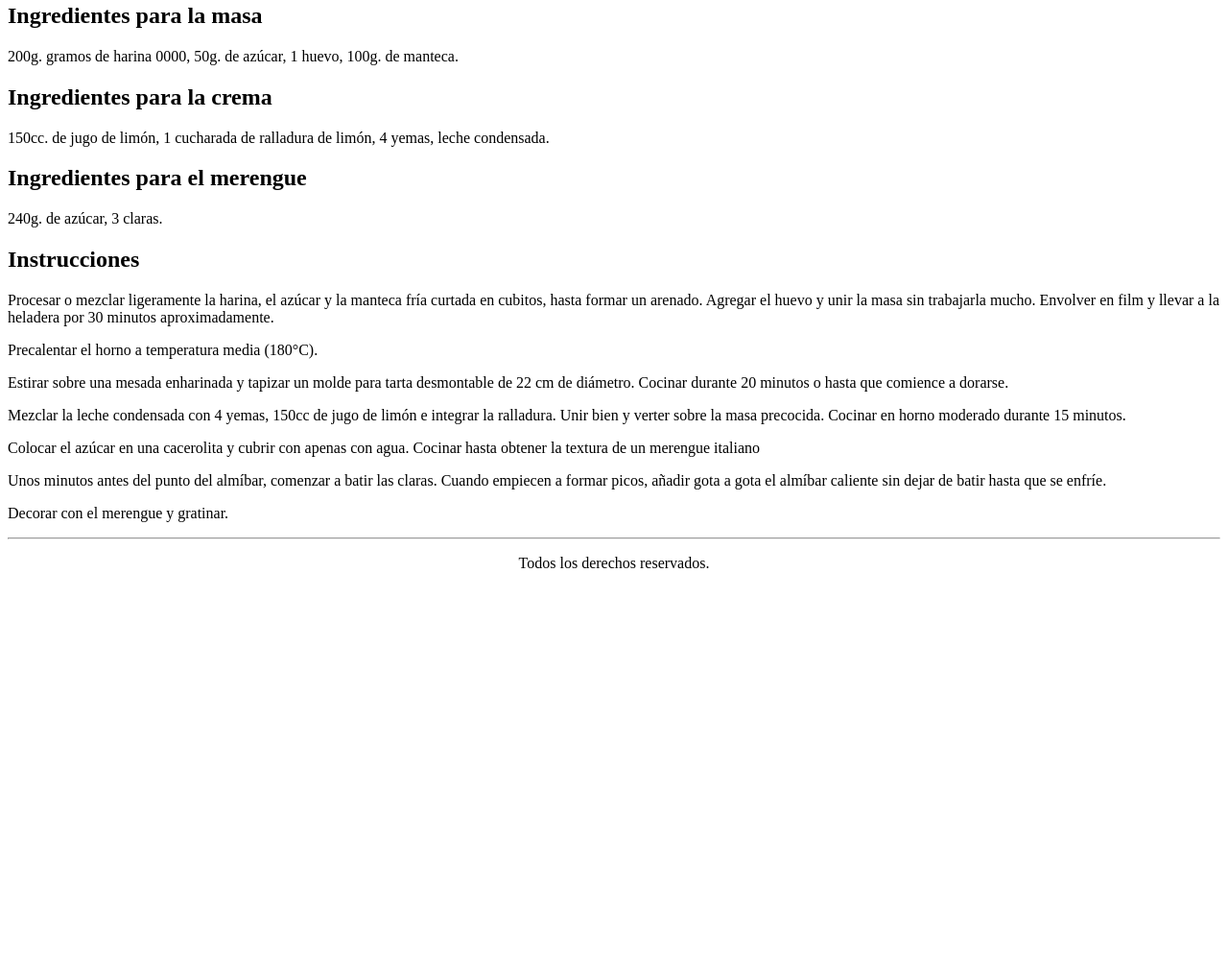
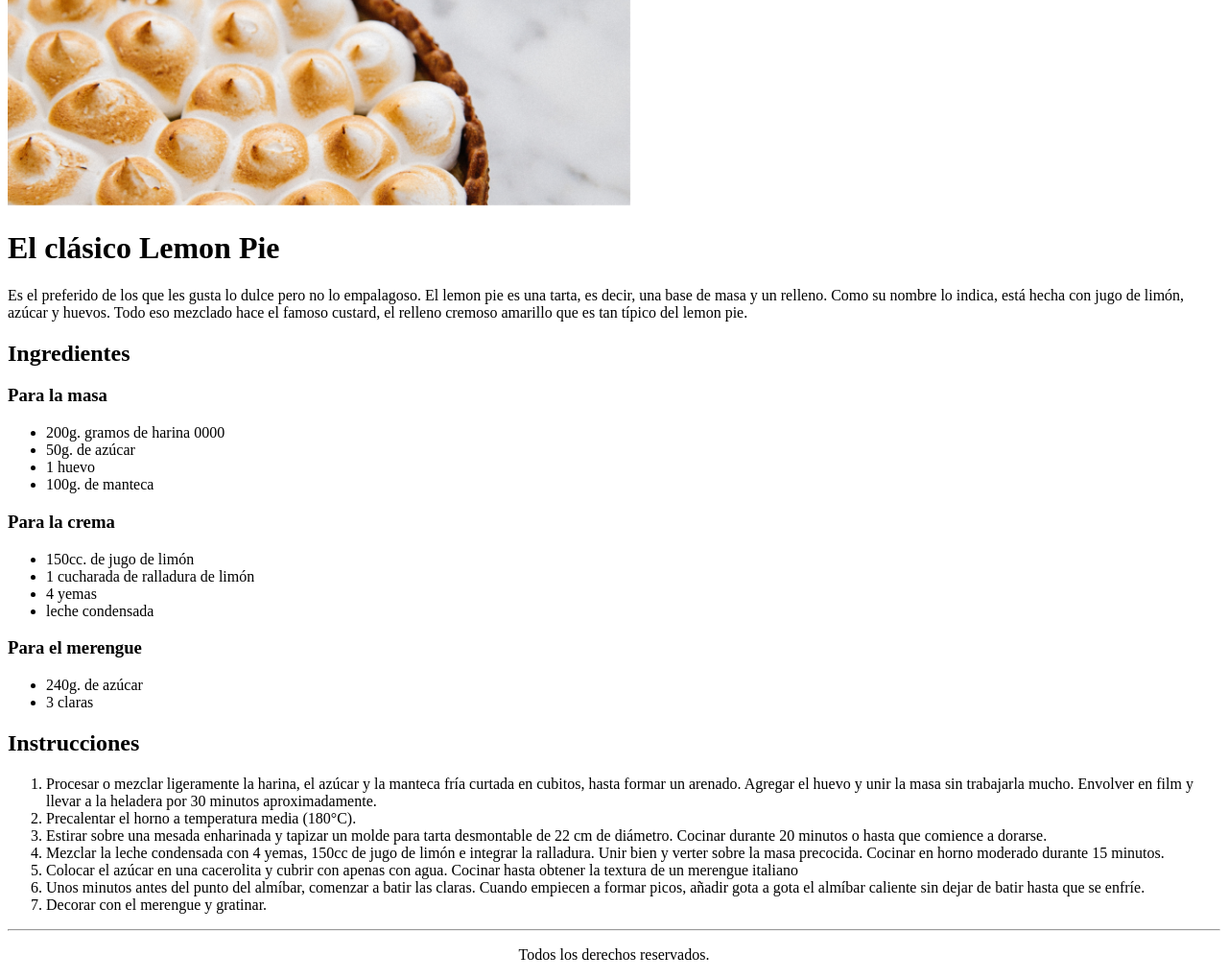
Before and after one commit to sgcm14/0523C02-lemon-pie-maquetado, a plain HTML site: page index.html in a window 1280 px wide. Shown: the part 169-1189 px from the top of the page at 96% size. Before the commit the page ends 800 px from the top, so only its background shows below. Drawn offline with Linux system fonts and the light colour scheme.

Commit message:
version 2

```diff
--- a/index.html
+++ b/index.html
@@ -8,50 +8,69 @@
 
 <body>
   <header>
-    <span>Logo Front End 1</span>
-    <hr>
+    <img src="./img/pie.png" alt="pie de lemon" width="650px">
   </header>
   <main>
-    <h1 style="text-align: center;">El clásico Lemon Pie</h1>
+    <h1>El clásico Lemon Pie</h1>
     <p>Es el preferido de los que les gusta lo dulce pero no lo empalagoso. El lemon pie es una tarta, es decir, una
       base de masa y un relleno. Como su nombre lo indica, está hecha con jugo de limón, azúcar y huevos. Todo eso
       mezclado hace el famoso custard, el relleno cremoso amarillo que es tan típico del lemon pie.</p>
 
-    <h2> Ingredientes para la masa </h2>
-    <p>200g. gramos de harina 0000, 50g. de azúcar, 1 huevo, 100g. de manteca.</p>
+    <h2> Ingredientes</h2>
 
-    <h2> Ingredientes para la crema </h2>
-    <p>150cc. de jugo de limón, 1 cucharada de ralladura de limón, 4 yemas, leche condensada. </p>
+    <h3>Para la masa</h3>
+    <ul>
+      <li>200g. gramos de harina 0000</li>
+      <li>50g. de azúcar</li>
+      <li>1 huevo</li>
+      <li>100g. de manteca</li>
+    </ul>
 
-    <h2> Ingredientes para el merengue </h2>
-    <p>240g. de azúcar, 3 claras.</p>
+    <h3>Para la crema</h3>
+    <ul>
+      <li>150cc. de jugo de limón</li>
+      <li>1 cucharada de ralladura de limón</li>
+      <li>4 yemas</li>
+      <li>leche condensada</li>
+    </ul>
+
+    <h3>Para el merengue</h3>
+    <ul>
+      <li>240g. de azúcar</li>
+      <li>3 claras</li>
+    </ul>
+
 
     <h2> Instrucciones </h2>
-    <p>Procesar o mezclar ligeramente la harina, el azúcar y la manteca fría curtada en cubitos, hasta formar un
+    <ol>
+      <li>Procesar o mezclar ligeramente la harina, el azúcar y la manteca fría curtada en cubitos, hasta formar un
         arenado.
         Agregar el huevo y unir la masa sin trabajarla mucho. Envolver en film y llevar a la heladera por 30 minutos
-      aproximadamente.</p>
+        aproximadamente.</li>
 
-    <p>Precalentar el horno a temperatura media (180°C).</p>
-    <p> Estirar sobre una mesada enharinada y tapizar un molde para tarta desmontable de 22 cm de diámetro. Cocinar
+      <li>Precalentar el horno a temperatura media (180°C).</li>
+      <li> Estirar sobre una mesada enharinada y tapizar un molde para tarta desmontable de 22 cm de diámetro. Cocinar
         durante 20
-      minutos o hasta que comience a dorarse.</p>
+        minutos o hasta que comience a dorarse.</li>
 
-    <p> Mezclar la leche condensada con 4 yemas, 150cc de jugo de limón e integrar la ralladura. Unir bien y verter
+      <li> Mezclar la leche condensada con 4 yemas, 150cc de jugo de limón e integrar la ralladura. Unir bien y verter
         sobre
         la
-      masa precocida. Cocinar en horno moderado durante 15 minutos. </p>
+        masa precocida. Cocinar en horno moderado durante 15 minutos. </li>
 
-    <p> Colocar el azúcar en una cacerolita y cubrir con apenas con agua. Cocinar hasta obtener la textura de un
+      <li> Colocar el azúcar en una cacerolita y cubrir con apenas con agua. Cocinar hasta obtener la textura de un
         merengue
-      italiano </p>
+        italiano </li>
 
-    <p> Unos minutos antes del punto del almíbar, comenzar a batir las claras. Cuando empiecen a formar picos, añadir
+      <li> Unos minutos antes del punto del almíbar, comenzar a batir las claras. Cuando empiecen a formar picos, añadir
         gota
         a
-      gota el almíbar caliente sin dejar de batir hasta que se enfríe. </p>
+        gota el almíbar caliente sin dejar de batir hasta que se enfríe. </li>
 
-    <p> Decorar con el merengue y gratinar. </p>
+      <li> Decorar con el merengue y gratinar. </li>
+    </ol>
+
+
   </main>
   <footer>
     <hr>
```
Also changed, not shown: img/lemon-pie-v2.png (added), img/pie.png (added), 1 other file. Lines whose indentation alone changed are shown as unchanged.
